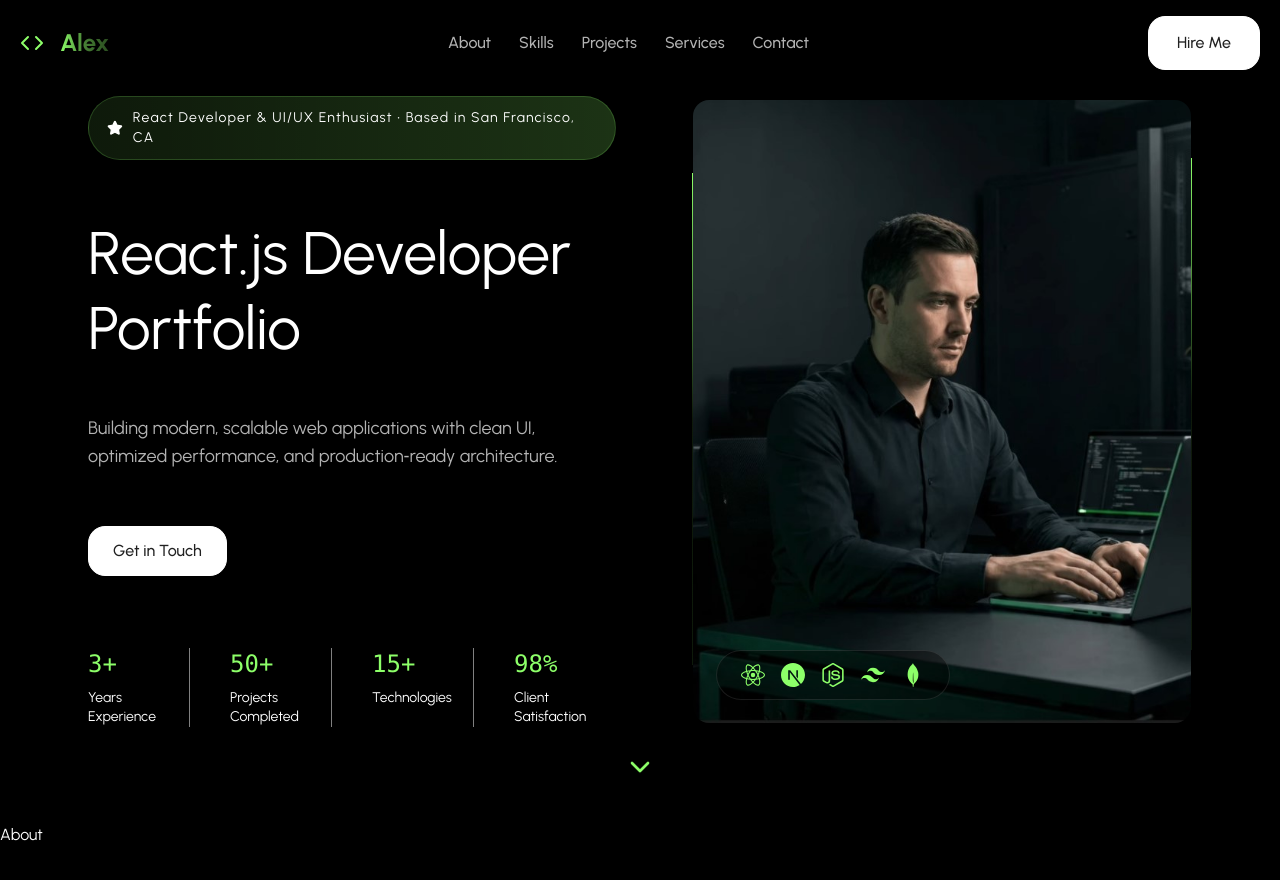
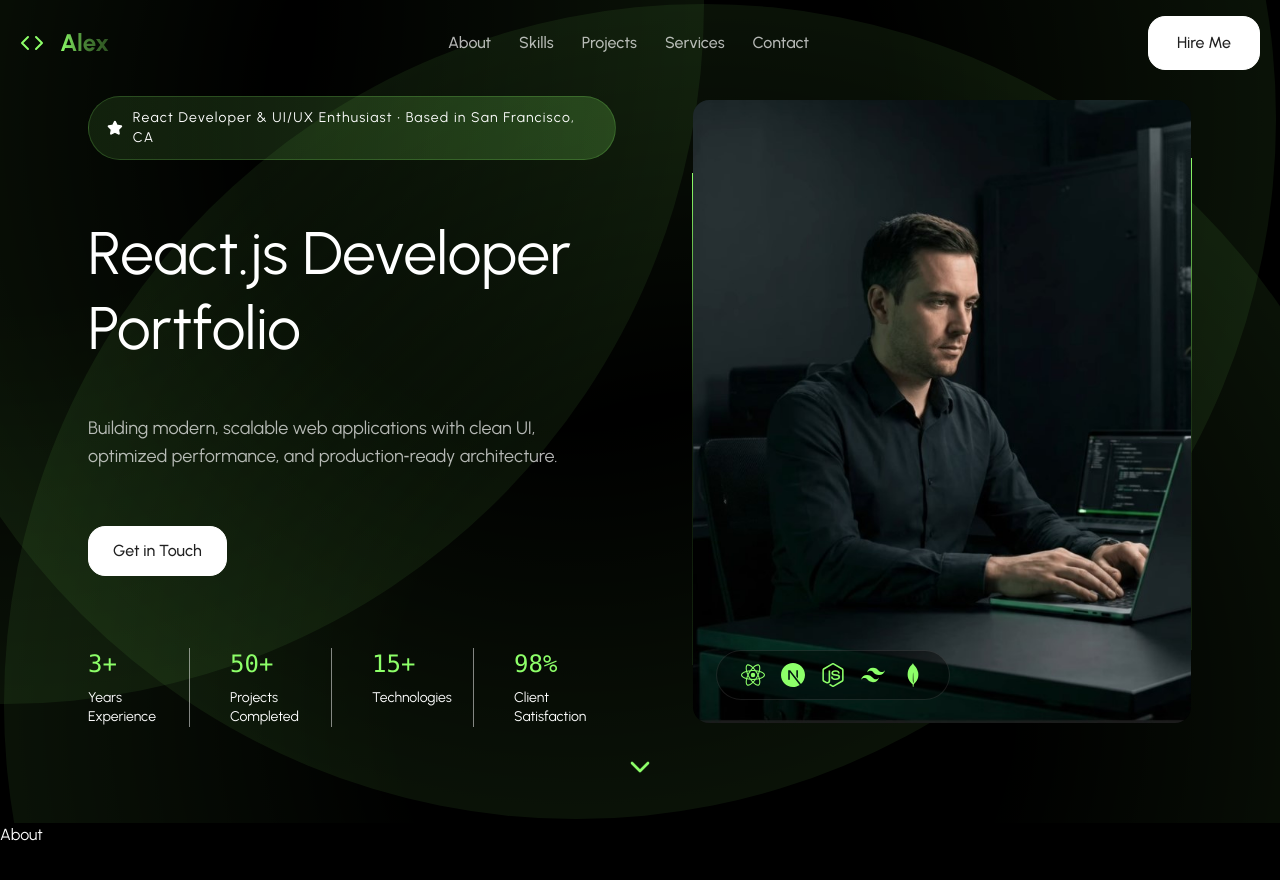
Before and after one commit to alexbalak21/Portfolio, a React app: page / in a window 1280 px wide. Shown: the top 880 px of the page. Built offline with nearby package versions, Linux system fonts and the light colour scheme; the HTML template or start-up script is replaced by a standard one.

Commit message:
RadialGradientBackground done

```diff
--- a/src/components/backgrounds/RadialGradientBackground.tsx
+++ b/src/components/backgrounds/RadialGradientBackground.tsx
@@ -1,5 +1,121 @@
-export default function RadialGradientBackground() {
+const baseColors = [
+  { color: 'rgba(141, 255, 105, 0.25)', stop: '100%' },
+  { color: 'rgba(141, 255, 105, 0.45)', stop: '100%' },
+  { color: 'rgba(141, 255, 105, 0.50)', stop: '100%' },
+  { color: 'rgba(141, 255, 105, 0.45)', stop: '100%' },
+  { color: 'rgba(141, 255, 105, 0.25)', stop: '100%' }
+];
+
+const variants = {
+  hero: [
+    {
+      position: 'top-1 left-1 -translate-x-1/2 -translate-y-1/2',
+      size: 'w-[1400px] h-[1400px]',
+      colors: baseColors,
+      blur: '0px',
+      opacity: 0.5
+    },
+    {
+      position: 'top-1 left-1',
+      size: 'w-[1400px] h-[1400px]',
+      colors: baseColors,
+      blur: '0px',
+      opacity: 0.5
+    },
+    {
+      position: 'bottom-1 right-1',
+      size: 'w-[1400px] h-[1400px]',
+      colors: baseColors,
+      blur: '0px',
+      opacity: 0.5
+    }
+  ],
+  about: [
+    {
+      position: 'bottom-0 left-[75%]',
+      size: 'w-[700px] h-[700px]',
+      colors: baseColors,
+      blur: '0px',
+      opacity: 0.5
+    }
+  ]
+};
+
+type VariantKey = keyof typeof variants;
+
+const RadialGradientBackground = ({ variant = 'hero', gradients = [] }) => {
+  const baseColors = [
+    { color: 'rgba(141, 255, 105, 0.25)', stop: '100%' },
+    { color: 'rgba(141, 255, 105, 0.45)', stop: '100%' },
+    { color: 'rgba(141, 255, 105, 0.50)', stop: '100%' },
+    { color: 'rgba(141, 255, 105, 0.45)', stop: '100%' },
+    { color: 'rgba(141, 255, 105, 0.25)', stop: '100%' }
+  ];
+
+  const variants = {
+    hero: [
+      {
+        position: 'top-1 left-1 -translate-x-1/2 -translate-y-1/2',
+        size: 'w-[1400px] h-[1400px]',
+        colors: baseColors,
+        blur: '0px',
+        opacity: 0.5
+      },
+      {
+        position: 'top-1 left-1',
+        size: 'w-[1400px] h-[1400px]',
+        colors: baseColors,
+        blur: '0px',
+        opacity: 0.5
+      },
+      {
+        position: 'bottom-1 right-1',
+        size: 'w-[1400px] h-[1400px]',
+        colors: baseColors,
+        blur: '0px',
+        opacity: 0.5
+      }
+    ],
+
+    about: [
+      {
+        position: 'bottom-0 left-[75%]',
+        size: 'w-[700px] h-[700px]',
+        colors: baseColors,
+        blur: '0px',
+        opacity: 0.5
+      }
+    ]
+  };
+
+  const activeGradients =
+    variant === 'custom'
+      ? gradients
+      : variants[(variant as VariantKey)] || variants.hero;
+
+  const generateGradient = (colors: { color: string; stop: string }[]) => {
+    const colorStops = colors
+      .map(({ color, stop }) => `${color} ${stop}`)
+      .join(', ');
+
+    return `radial-gradient(circle at center, transparent 0%, transparent 30%, ${colorStops}, transparent 60%, transparent 100%)`;
+  };
+
   return (
-    <div>RadialGradientBackground</div>
-  )
-}
+    <div className="absolute inset-0 pointer-events-none overflow-hidden">
+      {activeGradients.map((g, i) => (
+        <div
+          key={i}
+          className={`absolute ${g.position} ${g.size} rounded-full`}
+          style={{
+            background: generateGradient(g.colors),
+            filter: `blur(${g.blur})`,
+            opacity: g.opacity
+          }}
+        />
+      ))}
+    </div>
+  );
+};
+
+export default RadialGradientBackground;
--- a/src/components/sections/Hero.tsx
+++ b/src/components/sections/Hero.tsx
@@ -17,7 +17,7 @@
 const Hero = () => {
   return (
     <section className="relative w-full overflow-hidden">
-      {/* <RadialGradientBackground variant="hero" /> */}
+      <RadialGradientBackground variant="hero" />
 
       {/* Content Container */}
       <div className="relative z-10 mx-auto max-w-6xl px-6 py-24">
```
